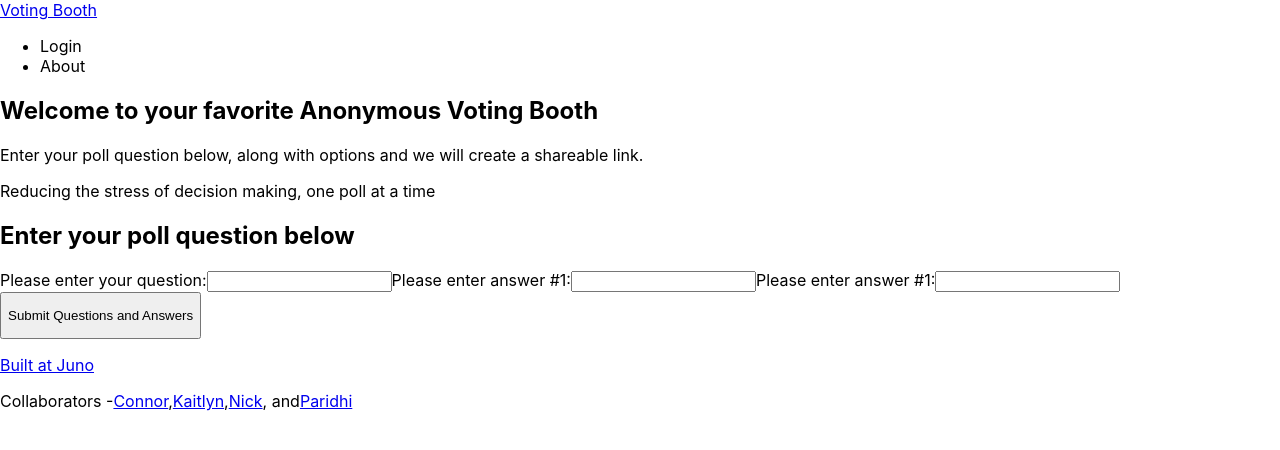
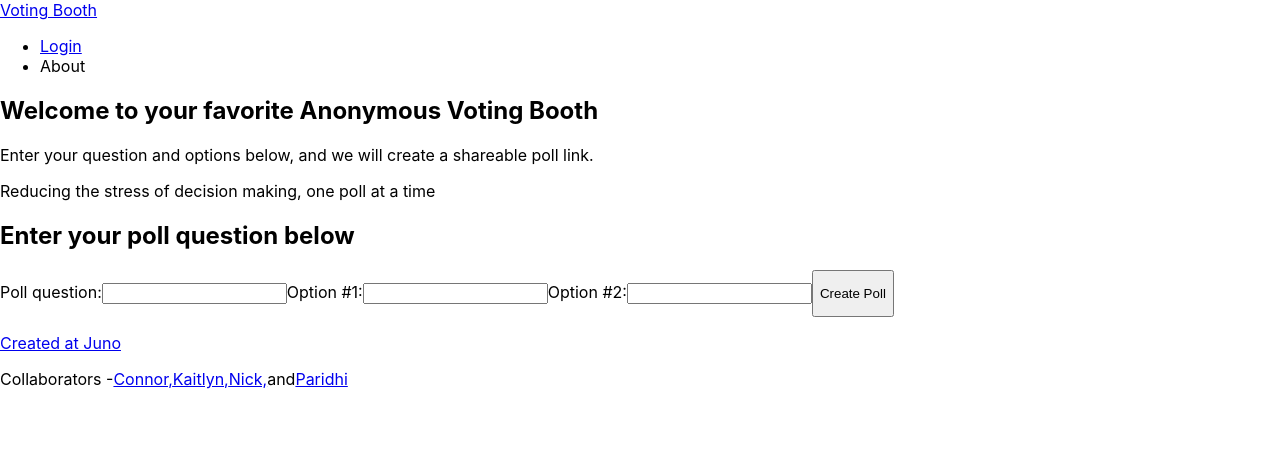
Before and after one commit to VotingBooth/votingBooth, a React (Create React App) app: page / in a window 1280 px wide. Shown: the top 450 px of the page. Built offline with nearby package versions, Linux system fonts and the light colour scheme.

Commit message:
added some firebase Auth

```diff
--- a/package.json
+++ b/package.json
@@ -11,6 +11,7 @@
     "react": "^18.2.0",
     "react-chartjs-2": "^4.3.1",
     "react-dom": "^18.2.0",
+    "react-google-button": "^0.7.2",
     "react-router-dom": "^6.3.0",
     "react-scripts": "5.0.1",
     "web-vitals": "^2.1.4"
--- a/src/App.js
+++ b/src/App.js
@@ -5,20 +5,25 @@ import PollCreate from './PollCreate'
 import PollResponse from './PollResponse'
 import PollResults from './PollResults'
 import { Routes, Route } from 'react-router-dom'
+import Login from './Login';
+import { AuthContextProvider } from './AuthContext';
 
 function App() {
-
   return (
     <div>
+      <AuthContextProvider>
+
         <Header />
         <Routes>
           <Route path='/' element={<PollCreate />} />
+          <Route path='/login' element={<Login />} />
           <Route path='/poll/:pollID' element={<PollResponse />} />
           <Route path='/poll/:pollID/results' element={<PollResults />} />
+
         </Routes>
         <Footer />
+      </AuthContextProvider>
     </div>
   );
 }
-
 export default App;
--- /dev/null
+++ b/src/AuthContext.js
@@ -0,0 +1,31 @@
+import { useContext, createContext, useState } from "react";
+import { auth } from "./firebase";
+import { GoogleAuthProvider, signInWithPopup,
+    // signInAnonymously, signOut, onAuthStateChanged
+} from "firebase/auth";
+
+
+
+const AuthContext = createContext();
+
+export const AuthContextProvider = ({children}) => {
+
+    const [user, setUser] = useState({});
+
+    const googleSignIn = () => {
+        const provider = new GoogleAuthProvider();
+        signInWithPopup(auth, provider)
+    }
+
+
+    return (
+        <AuthContext.Provider value={{googleSignIn, user}}>
+            {children}
+        </AuthContext.Provider>
+    )
+}
+
+
+export const UserAuth = () => {
+    return useContext(AuthContext);
+}
--- a/src/Footer.js
+++ b/src/Footer.js
@@ -2,15 +2,13 @@ function Footer() {
     return (
         <>
             <p>
-                <a href="https://github.com/VotingBooth/votingBooth">Built at Juno</a>
+                <a href="https://github.com/VotingBooth/votingBooth">Created at Juno</a>
             </p>
             <p>Collaborators -
-                <a href="https://www.connorrobock.com/">Connor</a>
-                ,
-                <a href="https://kaitlynwcodes.ca/">Kaitlyn</a>
-                ,
-                <a href="https://portfolio.gourlay.me/">Nick</a>
-                , and
+                <a href="https://www.connorrobock.com/">Connor,</a>
+                <a href="https://kaitlynwcodes.ca/">Kaitlyn,</a>
+                <a href="https://portfolio.gourlay.me/">Nick,</a>
+                and
                 <a href="https://paridhishah.dev/">Paridhi</a>
             </p>
         </>
--- a/src/Header.js
+++ b/src/Header.js
@@ -4,11 +4,7 @@ function Header() {
     return (
         <>
             <NavBar />
-            <div className="wrapper appInfo">
-                <h2>Welcome to your favorite Anonymous Voting Booth</h2>
-                <p>Enter your poll question below, along with options and we will create a shareable link.</p>
-                <p>Reducing the stress of decision making, one poll at a time </p>
-            </div>
+
         </>
     )
 }
--- /dev/null
+++ b/src/Login.js
@@ -0,0 +1,25 @@
+import GoogleButton from 'react-google-button';
+// https://www.npmjs.com/package/react-google-button
+import { UserAuth } from './AuthContext';
+
+function Login() {
+
+    const handleGoogleSignIn = async () => {
+
+        const { googleSignIn } = UserAuth();
+
+        try {
+            await googleSignIn()
+        } catch (error) {
+            console.log(error)
+        }
+    }
+
+    return (
+        <>
+            <GoogleButton onClick={handleGoogleSignIn} />
+        </>
+    )
+}
+
+export default Login;
--- a/src/NavBar.js
+++ b/src/NavBar.js
@@ -1,14 +1,28 @@
 import { Link } from "react-router-dom";
+import { UserAuth } from "./AuthContext";
 
 
 const NavBar = () => {
+    const {user, logOut} = UserAuth();
+    const handleSignOut = async() => {
+        try {
+            await logOut()
+        } catch (error) {
+            console.log(error)
+        }
+    }
+
     return (
         <>
             <nav>
                 <Link to="/">Voting Booth</Link>
                 <ul>
                     <li>
-                        Login
+                        { user?.displayName ?
+                        <button onClick={handleSignOut}>Logout</button>
+                        :
+                        <Link to="/login">Login</Link>
+                        }
                     </li>
                     <li>
                         About
--- a/src/PollCreate.js
+++ b/src/PollCreate.js
@@ -44,22 +44,29 @@ function PollCreate() {
     }
 
     return (
-
+        <>
+        <div className="wrapper appInfo">
+                <h2>Welcome to your favorite Anonymous Voting Booth</h2>
+                <p>Enter your question and options below, and we will create a shareable poll link.</p>
+                <p>Reducing the stress of decision making, one poll at a time </p>
+        </div>
         <div>
             <h2>Enter your poll question below</h2>
             <form onSubmit={handleSubmit}>
-                <label htmlFor='userInput'>Please enter your question:</label>
+                <label htmlFor='userInput'>Poll question:</label>
                 <input maxLength='140' type="text" id='userInput' onChange={handleChange}/>
-                <label htmlFor='answer1'>Please enter answer #1:</label>
+                <label htmlFor='answer1'>Option #1:</label>
                 <input maxLength='140' type='text' id='answer1' onChange={handleAnswer1}/>
-                <label htmlFor='answer2'>Please enter answer #1:</label>
+                <label htmlFor='answer2'>Option #2:</label>
                 <input maxLength='140' type='text' id='answer2' onChange={handleAnswer2}/>
                 <button>
-                    <p>Submit Questions and Answers</p>
+                    <p>Create Poll</p>
                 </button>
             </form>
 
         </div>
+        </>
+
     )
 }
 
--- a/src/PollResponse.js
+++ b/src/PollResponse.js
@@ -55,6 +55,7 @@ function PollResponse() {
     }
     return (
         <>
+            {votedStatus !== 'voted' ?
             <form onSubmit={handleSubmit}>
                 <legend>{dataPoll}</legend>
                 <label htmlFor='pollQuestion'>
@@ -65,6 +66,8 @@ function PollResponse() {
                 </label>
                 <button>Submit</button>
             </form>
+            :
+            <p>You have already voted!</p>}
         </>
     )
 }
--- a/src/firebase.js
+++ b/src/firebase.js
@@ -1,10 +1,6 @@
-// Import the functions you need from the SDKs you need
 import { initializeApp } from "firebase/app";
-// import { getDatabase } from "firebase/database";
-// TODO: Add SDKs for Firebase products that you want to use
-// https://firebase.google.com/docs/web/setup#available-libraries
+import { getAuth } from "firebase/auth";
 
-// Your web app's Firebase configuration
 const firebaseConfig = {
     apiKey: "AIzaSyC91BM3u0TFtf3aM_9-abe4qlVrpqijuzo",
     authDomain: "votingbooth-693ab.firebaseapp.com",
@@ -17,6 +13,25 @@ const firebaseConfig = {
 
 // Initialize Firebase
 export const firebase = initializeApp(firebaseConfig);
-// export default firebase
+export const auth = getAuth();
 
-// export const database = getDatabase();
+
+// signInWithPopup(auth, provider)
+//   .then((result) => {
+//     const credential = GoogleAuthProvider.credentialFromResult(result);
+//     // ...
+//   }).catch((error) => {
+//     // ...
+//   });
+
+//   export const signInAnon = async () => {
+//     try {
+//       await signInAnonymously(auth)
+//     } catch (err) {
+//       alert(err.message);
+//     }
+//   };
+
+//   export const logout = () => {
+//     signOut(auth);
+//   };
```
Also changed, not shown: 1 other file (tests, documents, lock files or other folders). Lines whose indentation alone changed are shown as unchanged.
